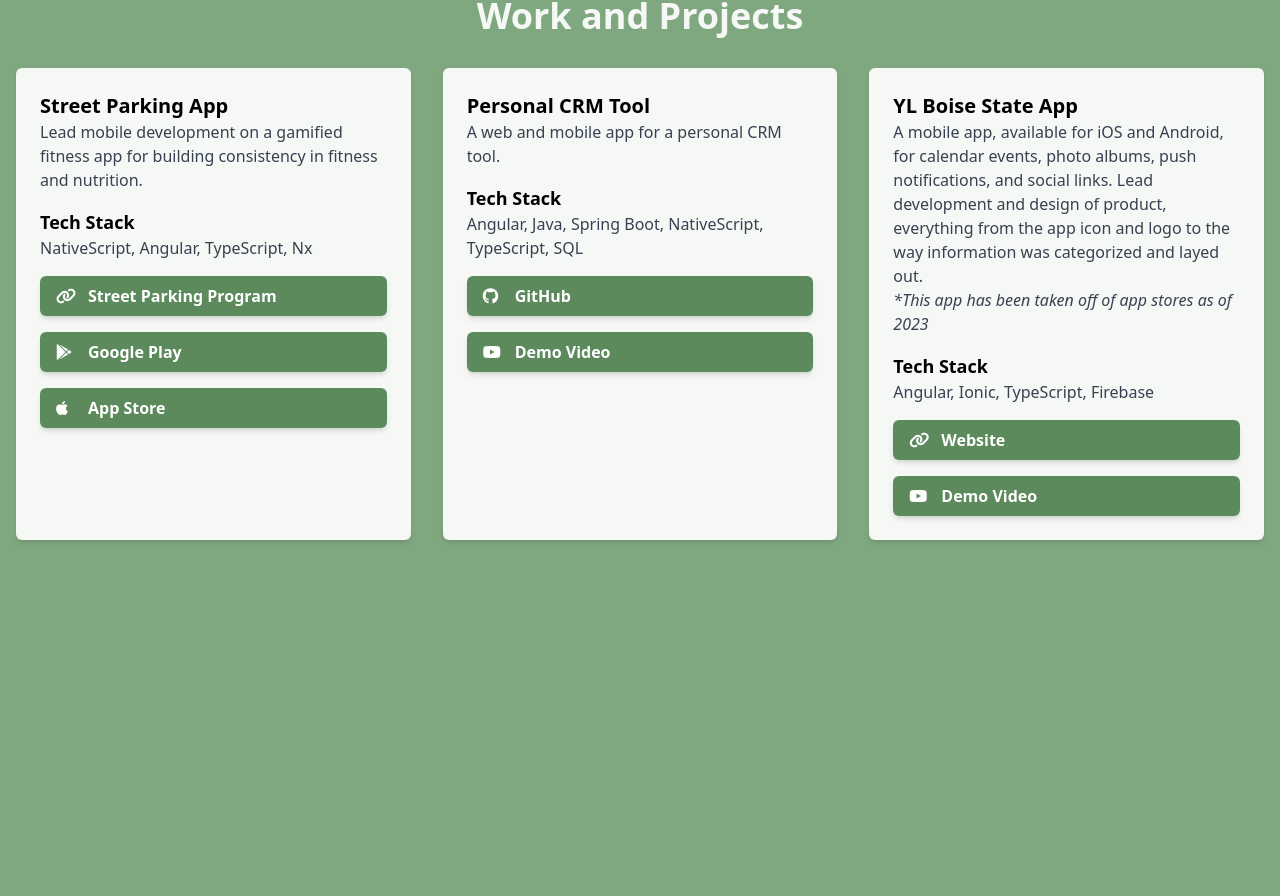
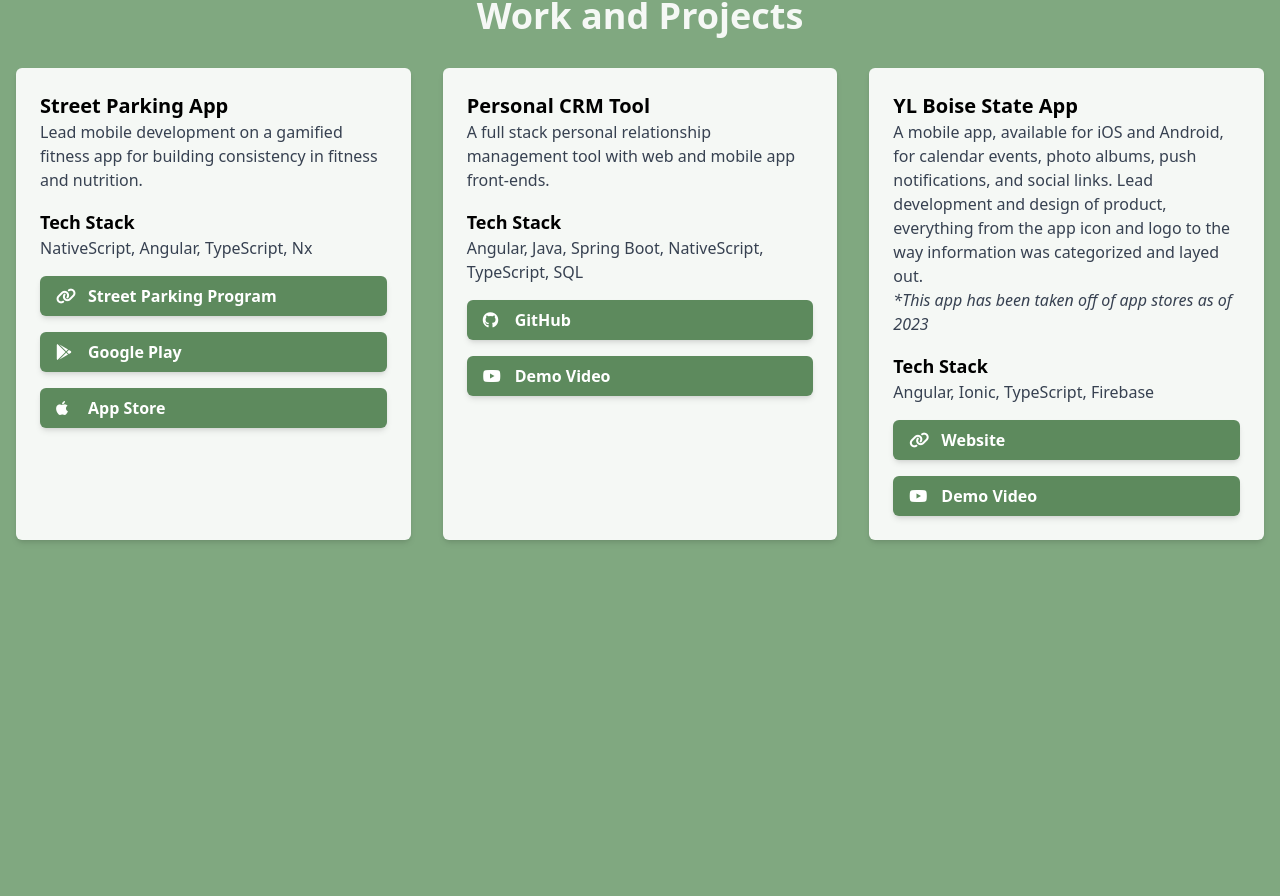
Before and after one commit to brianrclow/portfolio, an Angular app: page / in a window 1280 px wide. Shown: the part 940-1836 px from the top of the page. Built offline with nearby package versions, Linux system fonts and the light colour scheme.

Commit message:
update crm tool description

```diff
--- a/src/app/work/work.component.html
+++ b/src/app/work/work.component.html
@@ -34,7 +34,7 @@
                 <!-- <img src="assets/project1.jpg" alt="Personal CRM Tool" class="w-full h-48 object-cover"> -->
                 <div class="p-6">
                     <h3 class="text-xl font-semibold">Personal CRM Tool</h3>
-                    <p class="text-gray-700 mb-4">A web and mobile app for a personal CRM tool.</p>
+                    <p class="text-gray-700 mb-4">A full stack personal relationship management tool with web and mobile app front-ends.</p>
                     <div class="mb-4">
                         <h4 class="text-lg font-semibold">Tech Stack</h4>
                         <p class="text-gray-700">Angular, Java, Spring Boot, NativeScript, TypeScript, SQL</p>
```
